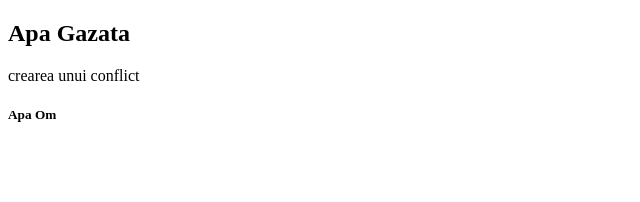
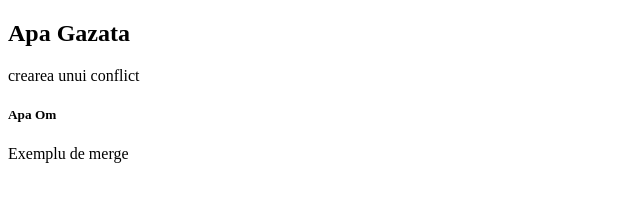
Before and after one commit to MissingMirkea/Lab-9, a plain HTML site: page index.html in a window 1280 px wide. Shown: the whole page, without its empty margins (0-640 px from the left). Drawn offline with Linux system fonts and the light colour scheme.

Commit message:
Pentru merge

```diff
--- a/index.html
+++ b/index.html
@@ -9,6 +9,6 @@
     <h2>Apa Gazata</h2>
 crearea unui conflict
     <h5>Apa Om</h5>
-
+    Exemplu de merge
 </body>
 </html>
```
